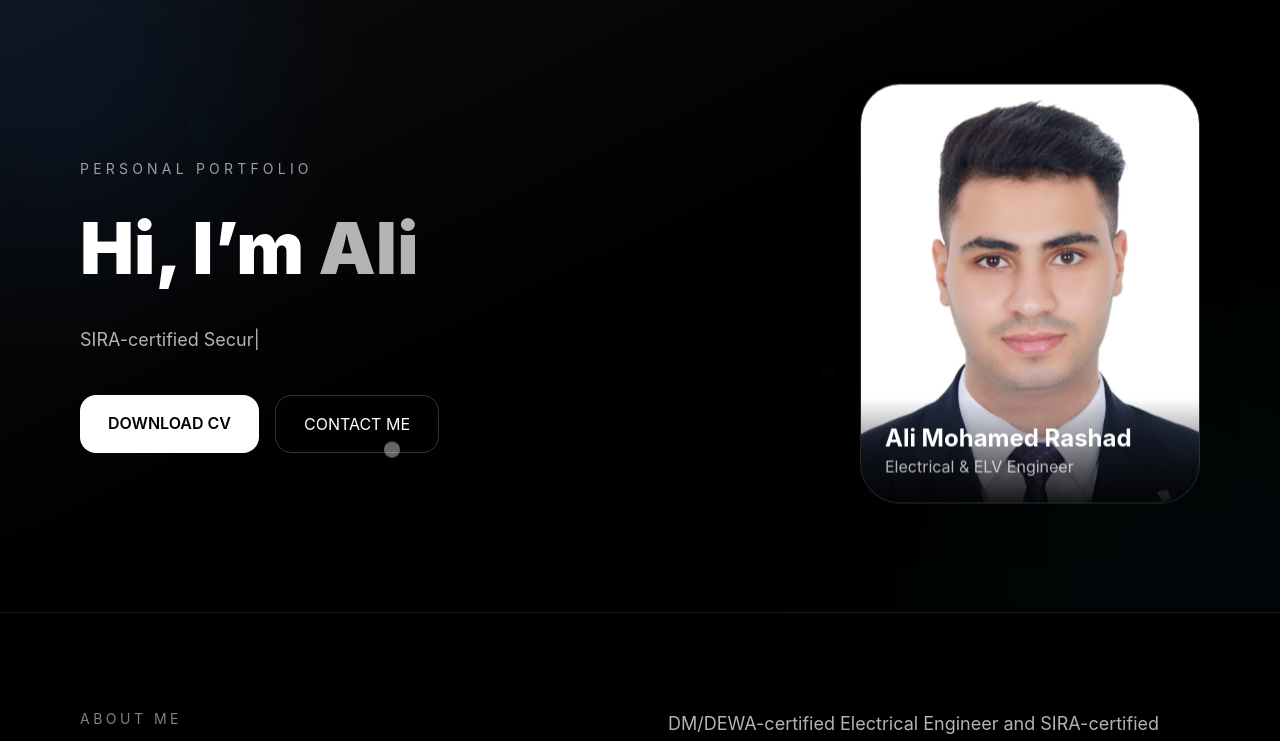
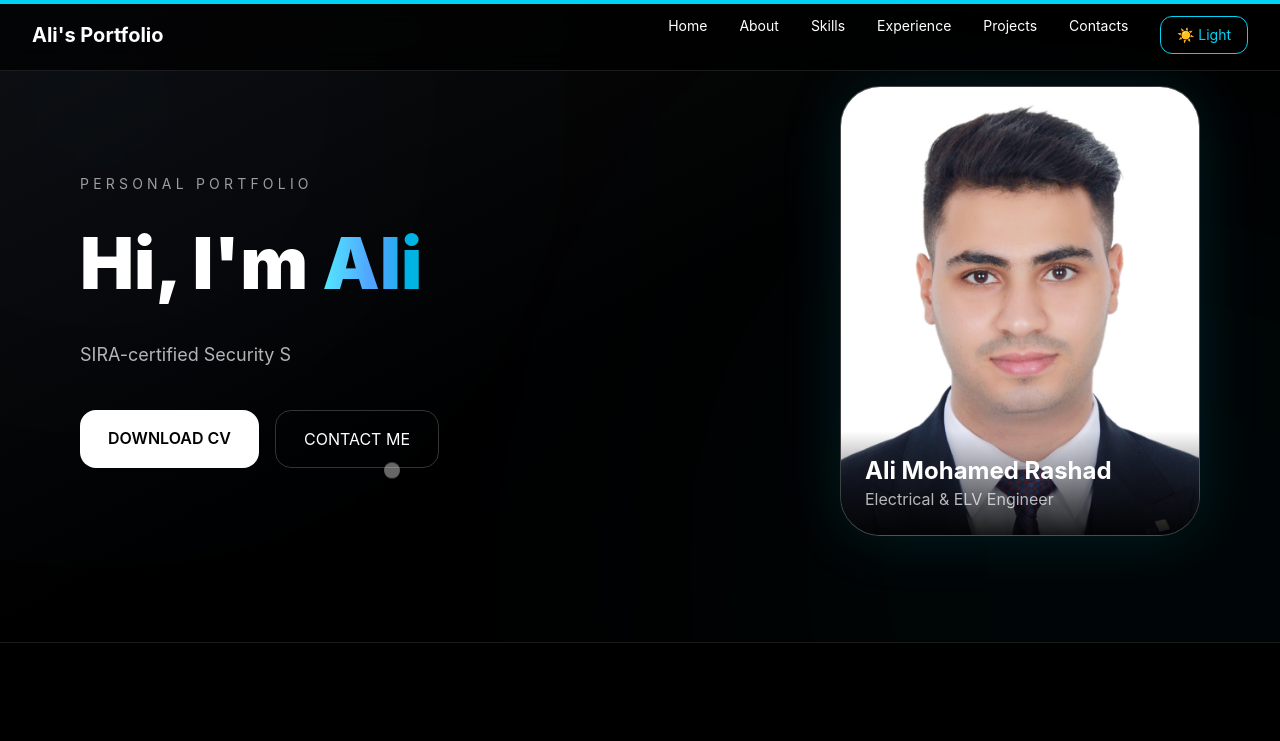
Before and after one commit to itsraashad/Ali, a React (Vite) app: page / in a window 1280 px wide. Shown: the top 741 px of the page. Built offline with nearby package versions, Linux system fonts and the light colour scheme.

Commit message:
Portfolio updates

```diff
--- a/index.html
+++ b/index.html
@@ -11,3 +11,9 @@
     <script type="module" src="/src/main.jsx"></script>
   </body>
 </html>
+<title>Ali Mohamed Rashad | Electrical & ELV Engineer</title>
+
+<meta
+  name="description"
+  content="DM/DEWA Certified Electrical Engineer and SIRA Certified Security Systems Engineer specializing in Electrical, ELV, CCTV, Access Control and Smart Building Systems."
+/>
--- a/src/App.jsx
+++ b/src/App.jsx
@@ -1,4 +1,6 @@
 import { TypeAnimation } from "react-type-animation";
+import { useState } from "react";
+import { motion, useScroll } from "framer-motion";
 import expertiseImg from "./assets/ex.png";
 import westwoodImg from "./assets/westwood_by_imtiaz_1.jpg";
 import ellingtonImg from "./assets/ellington.png";
@@ -8,8 +10,9 @@ import westwoodMainImg from "./assets/westwood.png";
 import westwoodGrandeImg from "./assets/westwood-grande-by-imtiaz_mX7N7_xl.jpg";
 import myCV from "./assets/Ali_Mohamed_Rashad_Resume.pdf";
 import profilePic from "./assets/Rashad_Photo.JPG";
-import { motion } from "framer-motion";
 export default function ModernCVWebsite() {
+  const [darkMode, setDarkMode] = useState(true);
+  const { scrollYProgress } = useScroll();
   const skills = [
     "Leadership",
       "Electrical Engineering",
@@ -23,6 +26,15 @@ export default function ModernCVWebsite() {
       "Creative Strategy",
       "Project Management",
   ];
+
+const technicalSkills = [
+  { name: "Electrical Engineering", level: 95 },
+  { name: "ELV Systems", level: 95 },
+  { name: "CCTV Systems", level: 90 },
+  { name: "Access Control", level: 88 },
+  { name: "Structured Cabling", level: 92 },
+  { name: "AutoCAD", level: 90 },
+];
 
   const experiences = [
   {
@@ -81,9 +93,86 @@ export default function ModernCVWebsite() {
 ];
 
   return (
-    <div className="min-h-screen bg-black text-white font-sans overflow-hidden">
+    <>
+  <motion.div
+    className="fixed top-0 left-0 right-0 h-1 bg-cyan-400 z-[9999]"
+    style={{
+      scaleX: scrollYProgress,
+      transformOrigin: "0%",
+    }}
+  />
+    <div
+  className={`min-h-screen font-sans overflow-hidden transition-all duration-500 ${
+    darkMode
+      ? "bg-black text-white"
+      : "bg-white text-black"
+  }`}
+>
+      <nav
+  className={`fixed top-0 left-0 w-full z-50 backdrop-blur-md border-b transition-all duration-500 ${
+    darkMode
+      ? "bg-black/70 border-white/10"
+      : "bg-white/80 border-black/10"
+  }`}
+>
+  <div className="max-w-7xl mx-auto px-8 py-4 flex justify-between items-center">
+
+    <h1 className="font-bold text-xl">
+      Ali's Portfolio
+    </h1>
+
+    <div className="flex gap-8 text-sm">
+      <a
+  href="#home"
+  className="relative hover:text-cyan-400 transition duration-300 after:absolute after:left-0 after:-bottom-1 after:h-[2px] after:w-0 after:bg-cyan-400 after:transition-all after:duration-300 hover:after:w-full"
+>
+  Home
+</a>
+      <a
+  href="#about"
+  className="relative hover:text-cyan-400 transition duration-300 after:absolute after:left-0 after:-bottom-1 after:h-[2px] after:w-0 after:bg-cyan-400 after:transition-all after:duration-300 hover:after:w-full"
+>
+  About
+</a>
+      <a
+  href="#skills"
+  className="relative hover:text-cyan-400 transition duration-300 after:absolute after:left-0 after:-bottom-1 after:h-[2px] after:w-0 after:bg-cyan-400 after:transition-all after:duration-300 hover:after:w-full"
+>
+  Skills
+</a>
+      <a
+  href="#experience"
+  className="relative hover:text-cyan-400 transition duration-300 after:absolute after:left-0 after:-bottom-1 after:h-[2px] after:w-0 after:bg-cyan-400 after:transition-all after:duration-300 hover:after:w-full"
+>
+  Experience
+</a>
+      <a
+  href="#projects"
+  className="relative hover:text-cyan-400 transition duration-300 after:absolute after:left-0 after:-bottom-1 after:h-[2px] after:w-0 after:bg-cyan-400 after:transition-all after:duration-300 hover:after:w-full"
+>
+  Projects
+</a>
+      <a
+  href="#contact"
+  className="relative hover:text-cyan-400 transition duration-300 after:absolute after:left-0 after:-bottom-1 after:h-[2px] after:w-0 after:bg-cyan-400 after:transition-all after:duration-300 hover:after:w-full"
+>
+  Contacts
+</a>
+
+      <button
+  onClick={() => setDarkMode(!darkMode)}
+  className="px-4 py-2 rounded-xl border border-cyan-400 text-cyan-400 hover:bg-cyan-400 hover:text-black transition"
+>
+  {darkMode ? "☀️ Light" : "🌙 Dark"}
+</button>
+
+    </div>
+
+  </div>
+</nav>
       {/* Hero Section */}
       <motion.section
+  id="home"
   initial={{ opacity: 0, y: 80 }}
   animate={{ opacity: 1, y: 0 }}
   transition={{ duration: 1 }}
@@ -91,9 +180,31 @@ export default function ModernCVWebsite() {
 >
         <div className="absolute inset-0 overflow-hidden">
 
-  <div className="absolute top-[-120px] left-[-120px] w-[350px] h-[350px] bg-blue-500/20 rounded-full blur-[120px] animate-pulse" />
+  <motion.div
+  animate={{
+    scale: [1, 1.15, 1],
+    opacity: [0.3, 0.5, 0.3],
+  }}
+  transition={{
+    duration: 8,
+    repeat: Infinity,
+    ease: "easeInOut",
+  }}
+  className="absolute top-[-150px] left-[-150px] w-[500px] h-[500px] bg-blue-500/20 rounded-full blur-[180px]"
+/>
 
-  <div className="absolute bottom-[-150px] right-[-100px] w-[400px] h-[400px] bg-cyan-400/10 rounded-full blur-[140px] animate-pulse" />
+<motion.div
+  animate={{
+    scale: [1, 1.2, 1],
+    opacity: [0.2, 0.4, 0.2],
+  }}
+  transition={{
+    duration: 10,
+    repeat: Infinity,
+    ease: "easeInOut",
+  }}
+  className="absolute bottom-[-200px] right-[-150px] w-[550px] h-[550px] bg-cyan-400/20 rounded-full blur-[200px]"
+/>
 
   <div className="absolute inset-0 bg-gradient-to-br from-white/5 via-transparent to-transparent" />
 <div className="absolute top-[20%] left-[15%] w-3 h-3 bg-cyan-400 rounded-full animate-ping opacity-70" />
@@ -112,8 +223,11 @@ export default function ModernCVWebsite() {
             </p>
 
             <h1 className="text-5xl md:text-7xl font-black leading-tight mb-8">
-              Hi, I’m <span className="text-white/70">Ali</span>
-            </h1>
+  Hi, I'm{" "}
+  <span className="bg-gradient-to-r from-cyan-300 via-blue-400 to-cyan-500 bg-clip-text text-transparent">
+    Ali
+  </span>
+</h1>
 
            <p className="text-lg text-white/70 leading-relaxed max-w-xl mb-10">
   <TypeAnimation
@@ -159,17 +273,29 @@ export default function ModernCVWebsite() {
     repeat: Infinity,
     ease: "easeInOut",
   }}
-  className="relative w-[340px] h-[420px] rounded-[40px] overflow-hidden border border-white/10 bg-gradient-to-br from-white/10 to-white/5 shadow-2xl backdrop-blur-xl"
+  className="
+relative
+w-[360px]
+h-[450px]
+rounded-[40px]
+overflow-hidden
+border border-white/20
+bg-gradient-to-br
+from-white/15
+to-white/5
+shadow-[0_0_60px_rgba(6,182,212,0.15)]
+backdrop-blur-2xl
+"
 >
               <img
                 src={profilePic}
                 alt="Profile"
-                className="w-full h-full object-cover transition duration-700 hover:scale-110"
+                className="w-full h-full object-cover transition duration-1000 hover:scale-115"
               />
 
               <div className="absolute bottom-0 left-0 right-0 p-6 bg-gradient-to-t from-black/90 to-transparent">
                 <h2 className="text-2xl font-bold">Ali Mohamed Rashad</h2>
-                <p className="text-white/70">Electrical & ELV Engineer</p>
+                <p className={darkMode ? "text-white/70" : "text-black/70"}>Electrical & ELV Engineer</p>
               </div>
           </motion.div>
 
@@ -180,7 +306,15 @@ export default function ModernCVWebsite() {
 </motion.section>
 
       {/* About Section */}
-      <section className="px-8 md:px-20 py-24 border-b border-white/10">
+      <motion.section
+  id="about"
+  initial={{ opacity: 0, y: 60 }}
+  whileInView={{ opacity: 1, y: 0 }}
+  transition={{ duration: 0.8 }}
+  viewport={{ once: true }}
+
+  className="px-8 md:px-20 py-24 border-b border-white/10"
+>
         <div className="max-w-6xl mx-auto grid lg:grid-cols-2 gap-14">
           <div>
             <p className="uppercase tracking-[0.25em] text-sm text-white/50 mb-5">
@@ -213,10 +347,18 @@ Driven by precision, performance, and technical excellence, I am recognized for
             </div>
           </div>
         </div>
-      </section>
+      </motion.section>
 
       {/* Experience */}
-      <section className="px-8 md:px-20 py-24 border-b border-white/10">
+      <motion.section
+  id="experience"
+  initial={{ opacity: 0, y: 60 }}
+  whileInView={{ opacity: 1, y: 0 }}
+  transition={{ duration: 0.8 }}
+  viewport={{ once: true }}
+  className="px-8 md:px-20 py-24 border-b border-white/10"
+>
+
         <div className="max-w-6xl mx-auto">
           <p className="uppercase tracking-[0.25em] text-sm text-white/50 mb-5">
             Experience
@@ -248,10 +390,54 @@ Driven by precision, performance, and technical excellence, I am recognized for
             ))}
           </div>
         </div>
-      </section>
+      </motion.section>
+
+{/* Skills */}
+<motion.section
+  id="skills"
+  initial={{ opacity: 0, y: 60 }}
+  whileInView={{ opacity: 1, y: 0 }}
+  transition={{ duration: 0.8 }}
+  viewport={{ once: true }}
+  className="px-8 md:px-20 py-24 border-b border-white/10"
+>
+  <div className="max-w-6xl mx-auto">
+    <p className="uppercase tracking-[0.25em] text-sm text-white/50 mb-5">
+      Skills
+    </p>
+
+    <h2 className="text-4xl md:text-5xl font-bold mb-12">
+  TECHNICAL EXPERTISE
+</h2>
+
+    <div className="space-y-6">
+      {technicalSkills.map((skill, index) => (
+        <div key={index}>
+          <div className="flex justify-between mb-2">
+            <span>{skill.name}</span>
+            <span>{skill.level}%</span>
+          </div>
+
+          <div className="w-full bg-white/10 rounded-full h-3">
+            <motion.div
+  initial={{ width: 0 }}
+  whileInView={{ width: `${skill.level}%` }}
+  transition={{ duration: 1.2 }}
+  viewport={{ once: true }}
+  className="bg-cyan-400 h-3 rounded-full"
+/>
+          </div>
+        </div>
+      ))}
+    </div>
+  </div>
+</motion.section>
 
       {/* Projects */}
-      <section className="px-8 md:px-20 py-24 border-b border-white/10">
+      <section
+  id="projects"
+  className="px-8 md:px-20 py-24 border-b border-white/10"
+>
         <div className="max-w-6xl mx-auto">
           <div className="flex flex-col md:flex-row md:items-end md:justify-between gap-8 mb-14">
             <div>
@@ -275,16 +461,32 @@ Driven by precision, performance, and technical excellence, I am recognized for
              <motion.div
   key={index}
   whileHover={{
-    y: -10,
-    scale: 1.03,
+    y: -15,
+    scale: 1.05,
+    rotateX: 4,
   }}
   transition={{ duration: 0.4 }}
-  className="group relative overflow-hidden rounded-[32px] border border-white/10 bg-white/5 h-[320px]"
+  style={{
+    transformStyle: "preserve-3d",
+  }}
+  className="
+group
+relative
+overflow-hidden
+rounded-[32px]
+border
+border-white/10
+bg-white/5
+h-[320px]
+hover:shadow-[0_0_40px_rgba(34,211,238,0.25)]
+transition-all
+duration-500
+"
 >
                 <img
   src={project.image}
   alt={project.title}
-  className="w-full h-full object-cover"
+  className="w-full h-full object-cover transition duration-700 group-hover:scale-110"
 />
                 <div className="absolute inset-0 bg-gradient-to-br from-white/10 to-transparent opacity-0 group-hover:opacity-100 transition" />
 
@@ -293,8 +495,11 @@ Driven by precision, performance, and technical excellence, I am recognized for
                     {project.category}
                   </p>
 
-                  <h3 className="text-2xl font-bold">{project.title}</h3>
+                  <h3 className="text-2xl font-bold transition duration-300 group-hover:text-cyan-300">
+  {project.title}
+</h3>
                 </div>
+
               </motion.div>
             ))}
           </div>
@@ -338,7 +543,10 @@ Driven by precision, performance, and technical excellence, I am recognized for
   </div>
 </motion.section>
       {/* Contact */}
-      <section className="px-8 md:px-20 py-24">
+      <section
+  id="contact"
+  className="px-8 md:px-20 py-24"
+>
         <div className="max-w-5xl mx-auto text-center">
           <p className="uppercase tracking-[0.25em] text-sm text-white/50 mb-5">
             Contact
@@ -370,7 +578,51 @@ Driven by precision, performance, and technical excellence, I am recognized for
             </a>
           </div>
         </div>
-      </section>
+</section>
+
+{/* Footer */}
+<footer className="border-t border-white/10 py-8 mt-20">
+  <div className="max-w-7xl mx-auto px-8 md:px-20 flex flex-col md:flex-row justify-between items-center gap-4">
+
+    <div>
+      <h3 className="font-bold text-lg">Ali Mohamed Rashad</h3>
+      <p className="text-white/50 text-sm">
+        Electrical & ELV Engineer
+      </p>
     </div>
-  );
+
+    <div className="flex gap-6 text-sm text-white/70">
+      <a
+        href="mailto:itsraashad@gmail.com"
+        className="hover:text-cyan-400 transition"
+      >
+        Email
+      </a>
+
+      <a
+        href="https://www.linkedin.com/in/itsraashad"
+        target="_blank"
+        rel="noopener noreferrer"
+        className="hover:text-cyan-400 transition"
+      >
+        LinkedIn
+      </a>
+
+      <a
+        href="tel:+971505023439"
+        className="hover:text-cyan-400 transition"
+      >
+        Call
+      </a>
+    </div>
+
+  </div>
+
+  <div className="text-center text-white/40 text-sm mt-6">
+    © {new Date().getFullYear()} Ali Mohamed Rashad. All Rights Reserved.
+  </div>
+</footer>
+</div>
+</>
+);
 }
--- a/src/index.css
+++ b/src/index.css
@@ -1 +1,7 @@
+html {
+  scroll-behavior: smooth;
+}
 @import "tailwindcss";
+html {
+  scroll-behavior: smooth;
+}
```
